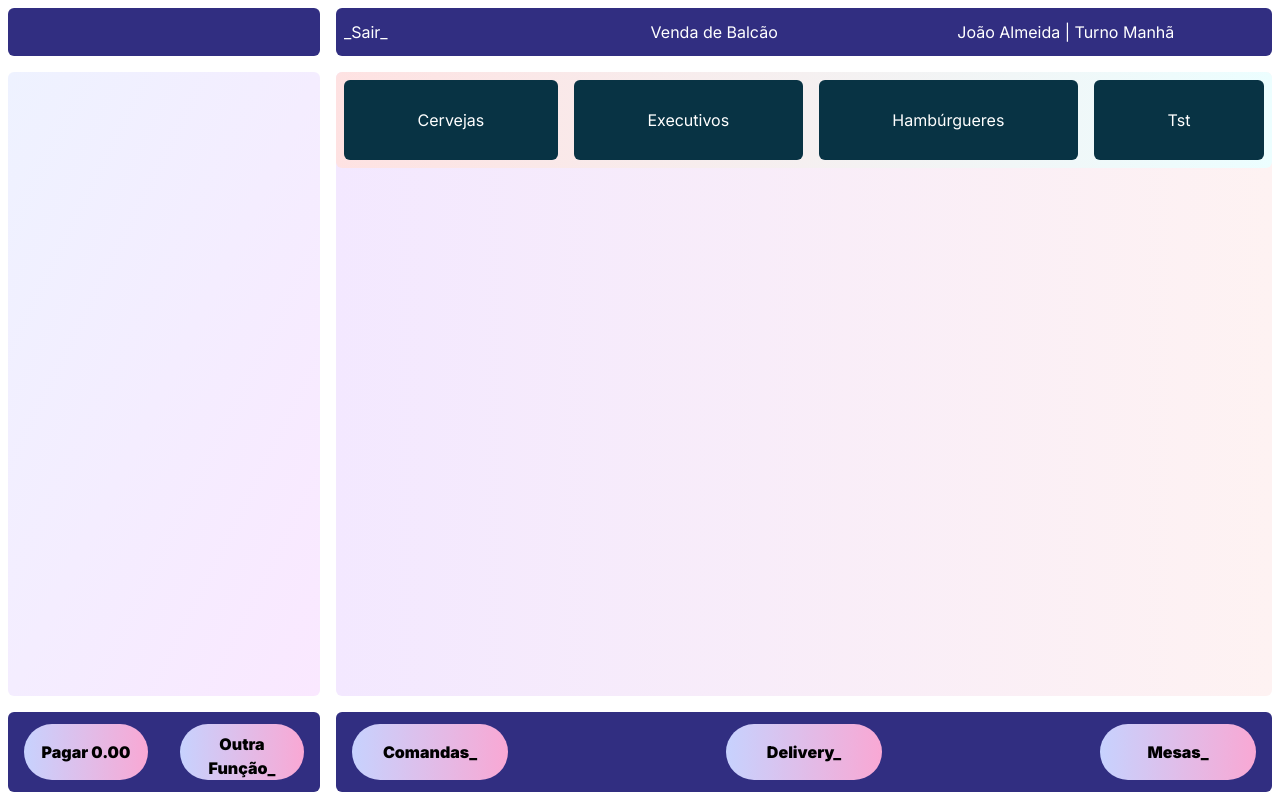
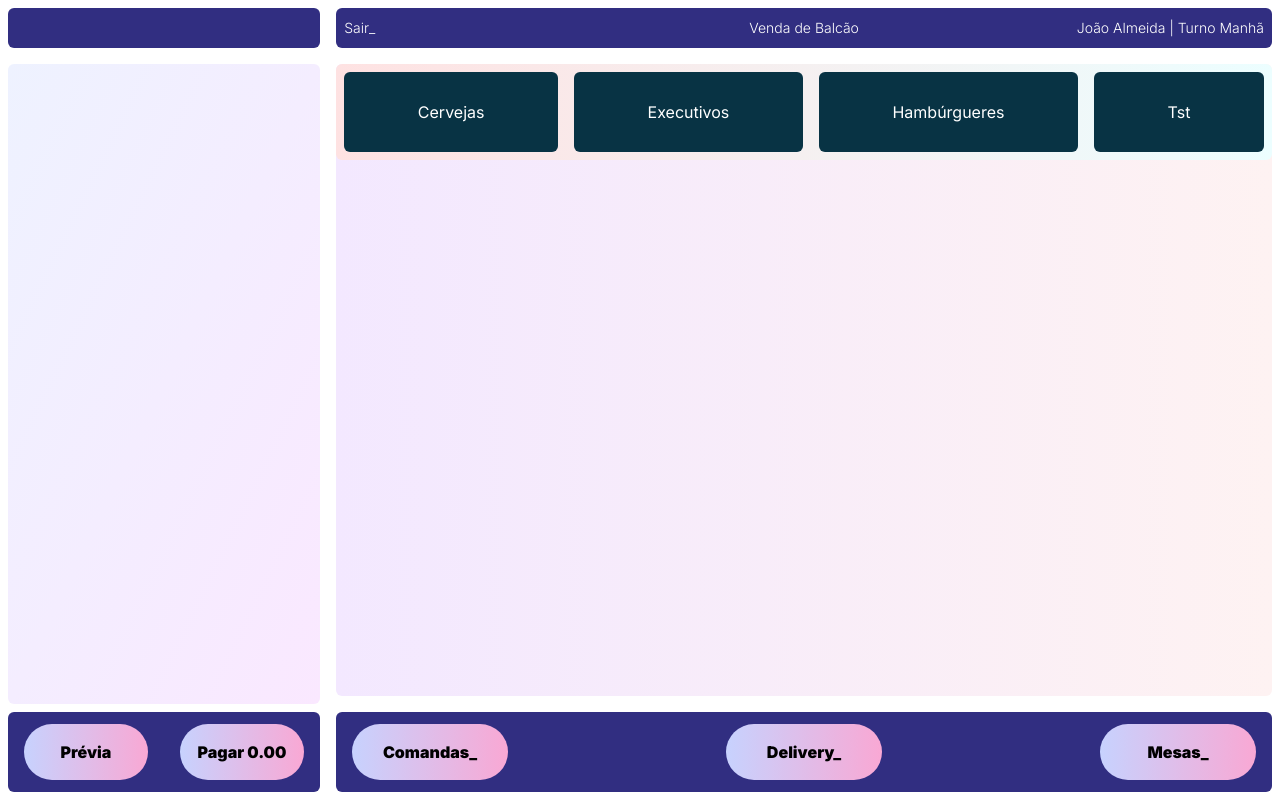
Before and after one commit to juener/com.vallete.portfolio.sale, a Next.js app: page /frente/venda in a window 1280 px wide. Built offline with nearby package versions, Linux system fonts and the light colour scheme.

Commit message:
creating the payment screen

```diff
--- a/src/app/(restricted)/frente/venda/FooterComponent.tsx
+++ b/src/app/(restricted)/frente/venda/FooterComponent.tsx
@@ -1,5 +1,7 @@
 'use client'
 import { useContext } from "react";
+import { Menu } from '@headlessui/react'
+import SideNav from "./elements/SideNav";
 
 import ButtonSystem from "./elements/ButtonSystem";
 import { ProductsContext } from "@/app/utils/ProductsContext";
@@ -10,10 +12,18 @@ export default function FooterComponent() {
     <div className="flex bg-white">
       <div className="flex flex-row m-2 md:w-1/4 w-1/2 h-20 items-center justify-between bg-indigo-900 rounded-md">
         <div className="w-full mx-4">
-          <ButtonSystem name={`Pagar ${total}`} />
+          <ButtonSystem name={`Prévia`} />
         </div>
         <div className="w-full mx-4">
-          <ButtonSystem name={`Outra Função_`} />
+          <Menu as="div">
+            <Menu.Button className='w-full'>
+              <SideNav toPay>
+                <div className='flex flex-row w-full justify-between'>
+                  <ButtonSystem name={`Pagar ${total}`} />
+                </div>
+              </SideNav>
+            </Menu.Button>
+          </Menu>
         </div>
       </div>
       <div className="flex flex-row m-2 md:w-3/4 w-1/2 h-20 text-white items-center justify-between bg-indigo-900 rounded-md">
--- a/src/app/(restricted)/frente/venda/HeaderComponent.tsx
+++ b/src/app/(restricted)/frente/venda/HeaderComponent.tsx
@@ -1,13 +1,13 @@
 export default function HeaderComponent() {
   return (
-    <div className="flex bg-white">
-      <div className="flex flex-row m-2 md:w-1/4 w-1/2 h-12 items-center justify-between bg-indigo-900 rounded-md">
+    <div className="flex bg-white font-light text-sm">
+      <div className="flex flex-row m-2 px-2 md:w-1/4 w-1/2 h-10 items-center justify-between bg-indigo-900 rounded-md">
 
       </div>
-      <div className="flex flex-row m-2 px-2 md:w-3/4 w-1/2 h-12 text-white items-center justify-between bg-indigo-900 rounded-md">
-        <div className="w-1/3">_Sair_</div>
-        <div className="w-1/3">Venda de Balcão</div>
-        <div className="w-1/3">João Almeida | Turno Manhã</div>
+      <div className="flex flex-row m-2 px-2 md:w-3/4 w-1/2 h-10 text-white items-center justify-between bg-indigo-900 rounded-md">
+        <div className="w-1/3 text-left">Sair_</div>
+        <div className="w-1/3 text-center">Venda de Balcão</div>
+        <div className="w-1/3 text-right">João Almeida | Turno Manhã</div>
       </div>
     </div>
   );
--- a/src/app/(restricted)/frente/venda/MiddleLeftComponent.tsx
+++ b/src/app/(restricted)/frente/venda/MiddleLeftComponent.tsx
@@ -2,10 +2,10 @@
 
 import Row from "./elements/Row";
 
-export default function MiddleLeftComponent(){
-  return(
-    <div className="flex flex-col m-2 md:w-1/4 w-1/2 bg-gradient-to-br from-indigo-50 to-fuchsia-100 rounded-md overflow-auto" style={{ maxHeight: 'calc(100vh - 145px)' }}>
-        <Row />
-      </div>
+export default function MiddleLeftComponent() {
+  return (
+    <div className="flex flex-col mt-2 mx-2 md:w-1/4 w-1/2 bg-gradient-to-br from-indigo-50 to-fuchsia-100 rounded-md p-2 overflow-auto" style={{ maxHeight: 'calc(100vh - 17vh)' }}>
+      <Row />
+    </div>
   )
 }
--- /dev/null
+++ b/src/app/(restricted)/frente/venda/PaymentScreenComponent.tsx
@@ -0,0 +1,60 @@
+import { useContext } from 'react';
+import { ProductsContext } from '@/app/utils/ProductsContext';
+
+import Button from "./elements/Button";
+import Input from "./elements/Input";
+import Row from './elements/Row';
+
+
+export default function PaymentScreenComponent(props: any) {
+  const { removeProduct, removeAllProducts } = useContext(ProductsContext);
+  return (
+    <>
+      <div className="shadow-xl overflow-y-auto bg-gradient-to-tl from-pink-100 to-green-100">
+        <div className="flex flex-row w-full text-black">
+          <div className='flex flex-col p-10 w-1/3 h-screen bg-gradient-to-br from-cyan-400 via-white to-pink-300 text-red-400 text-5xl font-bold justify-center'>
+            <div className='text-center'>
+              Logo do Cliente
+            </div>
+          </div>
+          <div className='w-1/3 m-10 h-screen justify-center'>
+            <div className='flex flex-row items-center justify-center px-2 my-10 h-24 rounded-md bg-indigo-300 text-white text-5xl font-bold'>
+              <p>Lançamentos</p>
+            </div>
+            <p className='text-xl text-center m-2'>Produtos lançados</p>
+            <Row />
+          </div>
+          <div className='w-1/3 m-10'>
+            <div className='flex flex-row items-center justify-center px-2 my-10 h-24 rounded-md bg-lime-500 text-white text-5xl font-bold'>
+              <p>PAGAMENTO</p>
+            </div>
+            <p className='text-xl text-center m-2'>Formas de Pagamento</p>
+            <Row />
+            <div className='flex flex-row items-center justify-between'>
+              <Button
+                name={`Desistir de Pagar`}
+                onClick={() => { props.setOpen(false); }}
+                className={`
+                                        bg-red-800 hover:bg-red-700 mt-10
+                                        font-extrabold text-xl
+                                    `}
+              />
+              <p className='text-black font-black text-center text-5xl pt-10 mx-10'>ou</p>
+              <Button
+                name={`Confirmar Pagamento_`}
+                onClick={() => dummy()}
+                className={`
+                                    bg-green-800 hover:bg-green-700 mt-10
+                                      font-extrabold text-xl
+                                  `}
+              />
+            </div>
+          </div>
+        </div>
+      </div>
+    </>
+  );
+}
+function dummy() {
+  // Router.push('/login');
+}
--- a/src/app/(restricted)/frente/venda/ProductsComponent.tsx
+++ b/src/app/(restricted)/frente/venda/ProductsComponent.tsx
@@ -13,7 +13,7 @@ export default function ProductsComponent({ selectedGroup }: any) {
     : [];
 
   return (
-    <div className="grid xl:grid-cols-6 lg:grid-cols-5 md:grid-cols-2 grid-cols-1  gap-4 p-2 overflow-auto" style={{ maxHeight: 'calc(100vh - 250px)' }}>
+    <div className="grid xl:grid-cols-6 lg:grid-cols-5 md:grid-cols-2 grid-cols-1  gap-4 p-2 overflow-auto" style={{ maxHeight: 'calc(100vh - 29vh)' }}>
       {filteredProducts.map((product) => (
         <Button key={product.id} name={product.name} onClick={() => { addProduct(product); }} product />
       ))}
--- a/src/app/(restricted)/frente/venda/elements/Button.tsx
+++ b/src/app/(restricted)/frente/venda/elements/Button.tsx
@@ -9,7 +9,7 @@ interface ButtonProps {
 export default function Button(props: ButtonProps) {
   return (
     <button key={props.key} className={`
-      bg-blue-950 text-white rounded-md w-full p-2 focus:border-blue-700 focus:border-y-8
+      bg-blue-950 text-white rounded-md w-full p-2 focus:border-indigo-900 focus:border-y-8
       ${props.className}
       ${props.product ?
         'bg-blue-900 hover:bg-blue-600 font-bold h-24 '
--- a/src/app/(restricted)/frente/venda/elements/ButtonSystem.tsx
+++ b/src/app/(restricted)/frente/venda/elements/ButtonSystem.tsx
@@ -6,18 +6,22 @@ interface ButtonSystemProps {
 
 export default function Button(props: ButtonSystemProps) {
   return (
-    <button className={`
+    <div className={`
 
       ${props.className ?
         props.className
         :
         `
-        bg-gradient-to-r from-indigo-200 to-pink-300 hover:from-pink-500 hover:to-rose-300 text-black font-black md:rounded-full rounded-lg h-14 w-full p-2
+          flex items-center justify-center
+          bg-gradient-to-r from-indigo-200 to-pink-300
+        hover:from-pink-500 hover:to-rose-300 hover:cursor-pointer
+        text-black font-black
+         md:rounded-full rounded-lg h-14 w-full p-2
         `}
       `}
       onClick={props.onClick}
     >
       {props.name}
-    </button>
+    </div>
   )
 }
--- a/src/app/(restricted)/frente/venda/elements/Row.tsx
+++ b/src/app/(restricted)/frente/venda/elements/Row.tsx
@@ -20,21 +20,19 @@ export default function Row() {
       {productsList.map((product: ProductInterface, index: number) => (
         <>
           <Menu as="div">
-            {({ open }) => (
-              <div><Menu.Button className='w-full'>
+            <Menu.Button className='w-full'>
               <SideNav product={product}>
                 <div key={index} className={`
-                        flex w-full h-14 rounded-sm mb-1 hover:bg-indigo-700 hover:text-white hover:font-extrabold items-center p-2
-                        bg-indigo-200
+                        flex w-full h-14 rounded-sm mb-1 items-center p-2
+                        bg-gradient-to-r from-indigo-200 via-indigo-200 to-pink-100
+                        hover:from-indigo-700 hover:to-indigo-500 hover:text-white hover:font-extrabold
                     `}>
                   <div className='flex flex-row w-full justify-between'>
-                      <p>{product.name}</p><p>{product.price.toLocaleString('pt-BR', {style: 'currency', currency: 'BRL'})}</p>
+                    <p>{product.name}</p><p>{product.price.toLocaleString('pt-BR', { style: 'currency', currency: 'BRL' })}</p>
                   </div>
                 </div>
               </SideNav>
             </Menu.Button>
-              </div>
-            )}
           </Menu>
         </>
       ))}
```
Also changed, not shown: src/app/(restricted)/frente/venda/CartComponent.tsx (added, +66 -0 lines), src/app/(restricted)/frente/venda/elements/SideNav.tsx (+24 -60 lines). Lines whose indentation alone changed are shown as unchanged.
